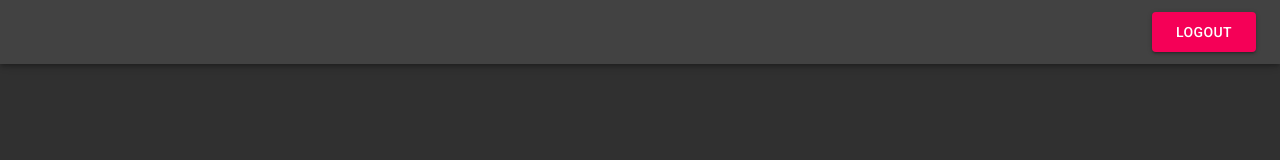
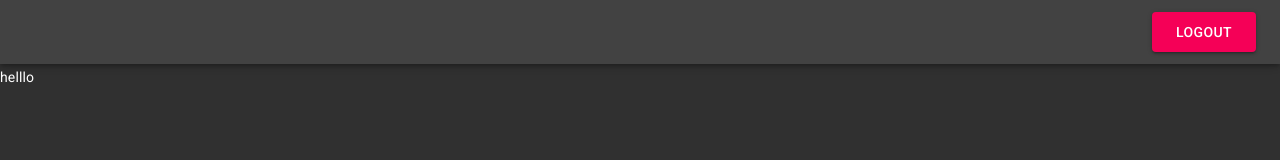
Before and after one commit to SaudTauqeer/todolist-and-chat, a React (Create React App) app: page /todo in a window 1280 px wide. Shown: the top 160 px of the page. Built offline with nearby package versions, Linux system fonts and the light colour scheme.

Commit message:
added TodoItems page

```diff
--- /dev/null
+++ b/src/Components/todo/TodoItems.jsx
@@ -0,0 +1,19 @@
+import React from 'react';
+import { Hidden, Typography } from '@material-ui/core';
+
+const TodoItems = () => {
+	return (
+		<React.Fragment>
+			{/* Desktop View */}
+			<Hidden xsDown>
+				<Typography>helllo</Typography>
+			</Hidden>
+			{/* Mobile view */}
+			<Hidden smUp>
+				<Typography>Heelo</Typography>
+			</Hidden>
+		</React.Fragment>
+	);
+};
+
+export default TodoItems;
--- a/src/Components/todo/index.tsx
+++ b/src/Components/todo/index.tsx
@@ -1,4 +1,5 @@
-import React, { useEffect, useState } from 'react';
+import React, { useEffect } from 'react';
+import TodoItems from './TodoItems';
 
 const index = () => {
 	useEffect(() => {
@@ -6,9 +7,9 @@ const index = () => {
 	});
 
 	return (
-		<React.Fragment>
-			<div>hello</div>
-		</React.Fragment>
+		<div style={{ marginTop: '4.2em' }}>
+			<TodoItems />
+		</div>
 	);
 };
 
```
